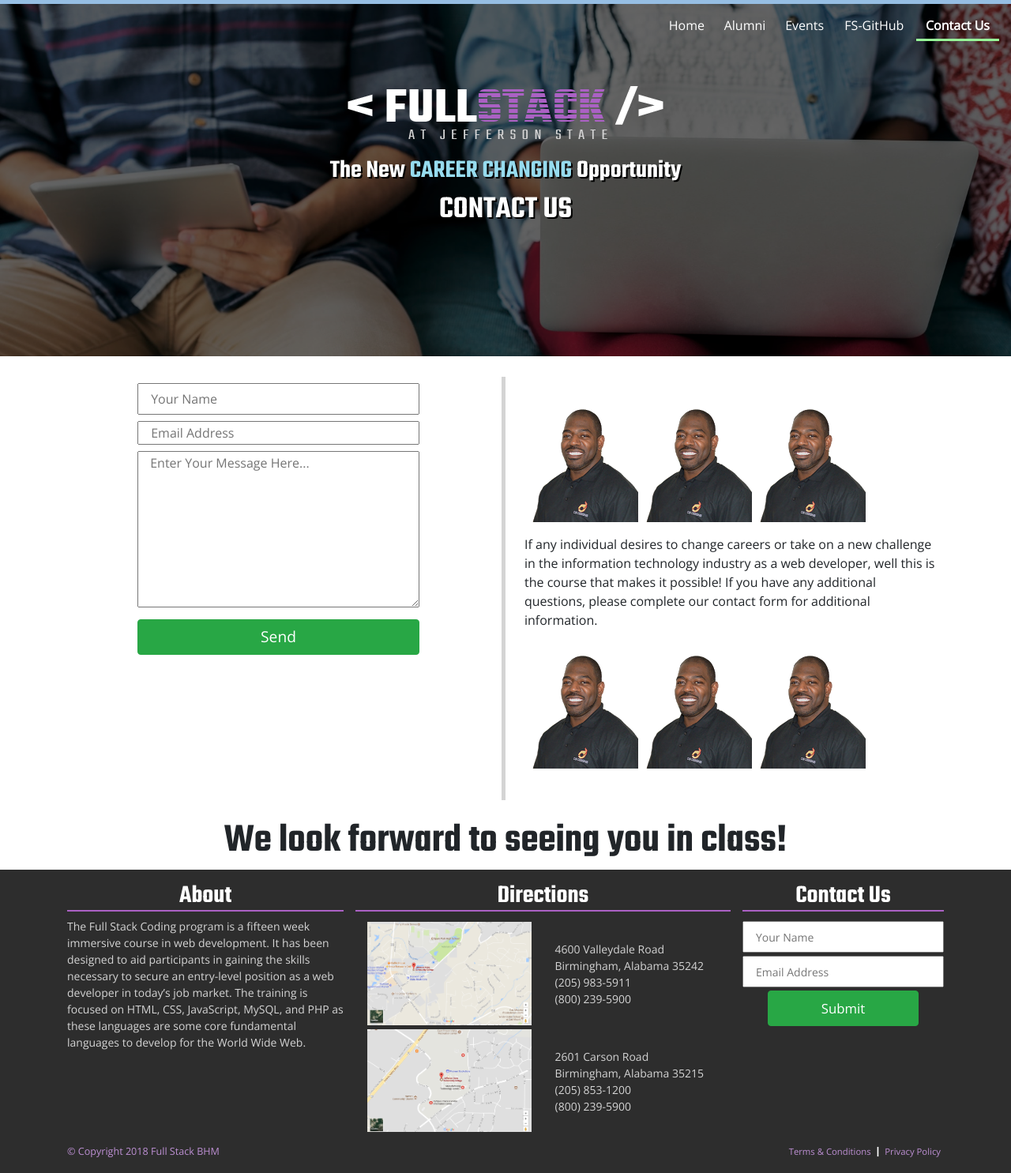
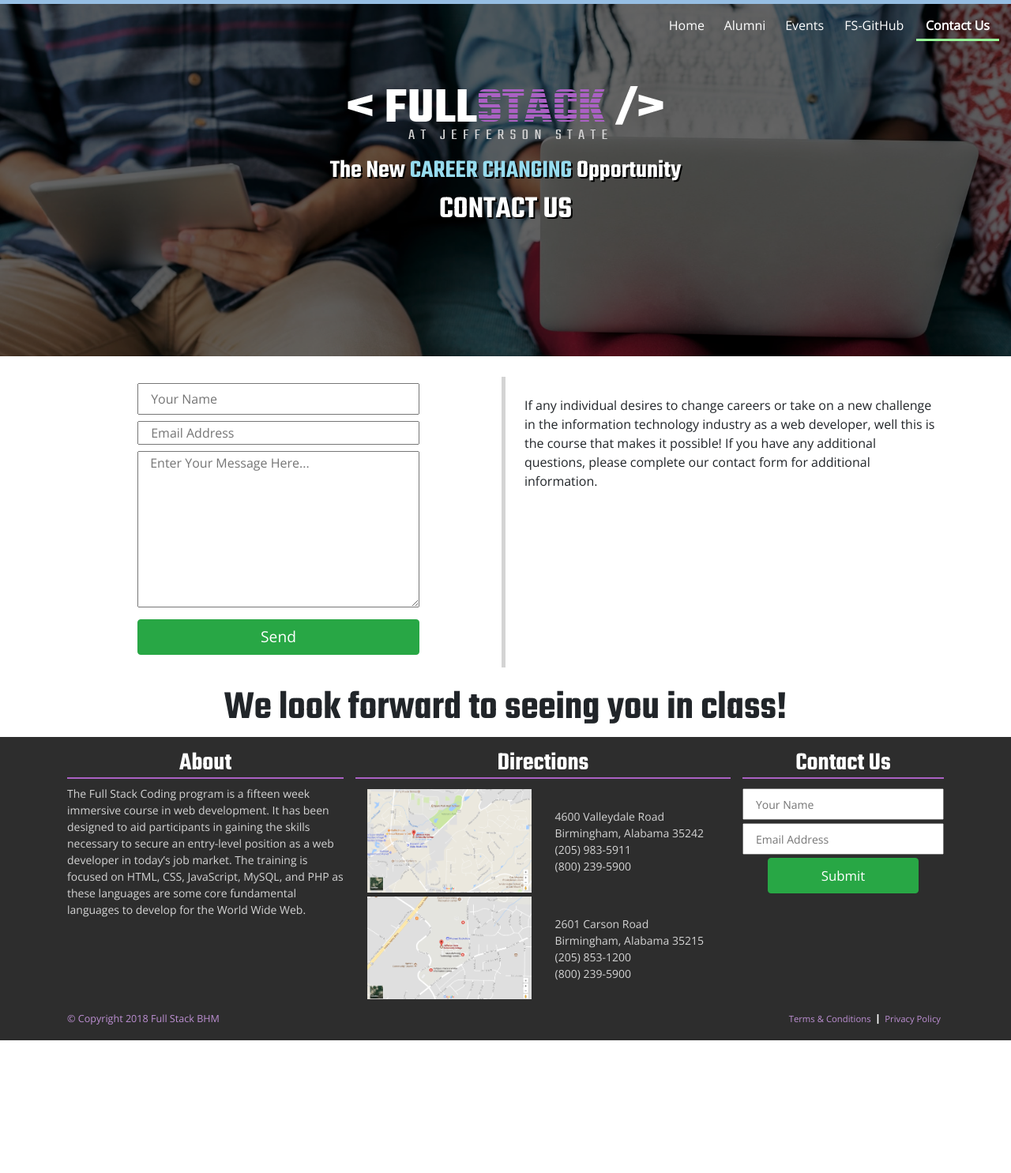
Before and after one commit to fullstackjs-bhm/FEB18, a PHP site: page /contact.php in a window 1280 px wide. Shown: the whole page at 79% size. After the commit the page ends 1317 px from the top, so only its background shows below. Run offline with PHP 8.4, Linux system fonts and the light colour scheme; some libraries are stand-ins or nearby versions.

Commit message:
Remove Founder Img

```diff
--- a/contact.php
+++ b/contact.php
@@ -16,11 +16,9 @@
 
 
 			<div>
-				<img src="img/founder.png" class="img-fluid my-3"><img src="img/founder.png" class="img-fluid my-3"><img src="img/founder.png" class="img-fluid my-3">
-
-				<p>If any individual desires to change careers or take on a new challenge in the information technology industry as a web developer, well this is the course that makes it possible! If you have any additional questions, please complete our contact form for additional information.</p>
-
-				<img src="img/founder.png" class="img-fluid my-3"><img src="img/founder.png" class="img-fluid my-3"><img src="img/founder.png" class="img-fluid my-3">
+				<p>
+					If any individual desires to change careers or take on a new challenge in the information technology industry as a web developer, well this is the course that makes it possible! If you have any additional questions, please complete our contact form for additional information.
+				</p>
 			</div>
 		</div>
 	</div>
```
